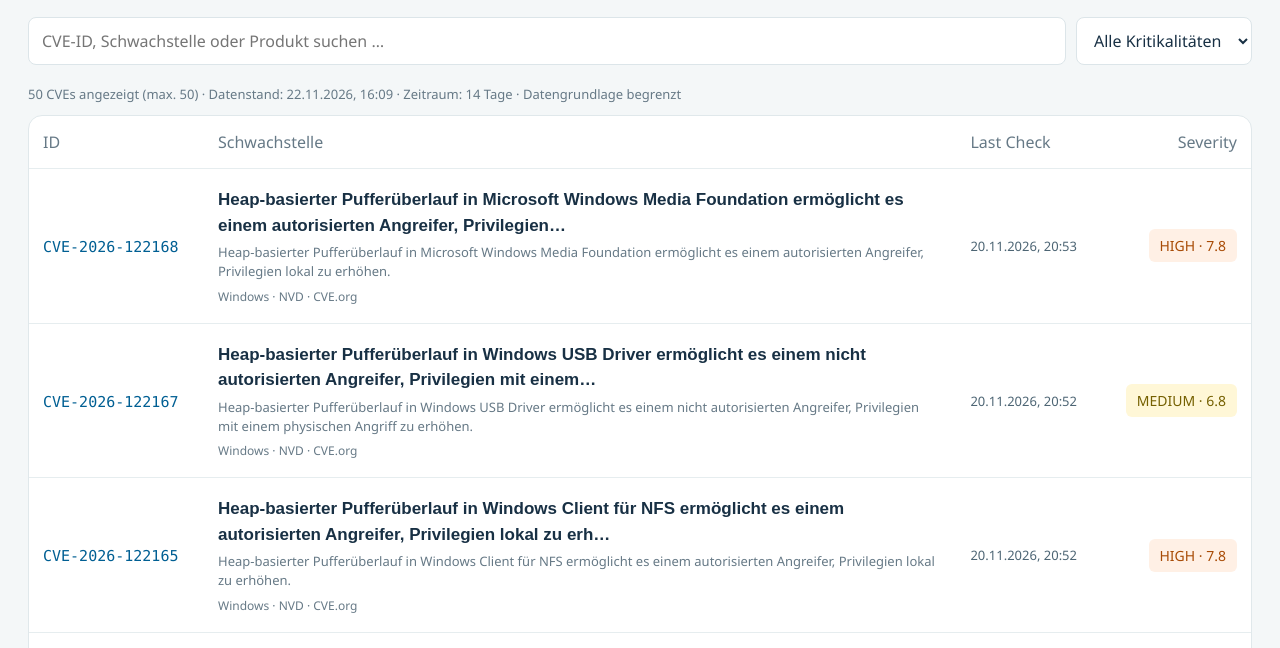
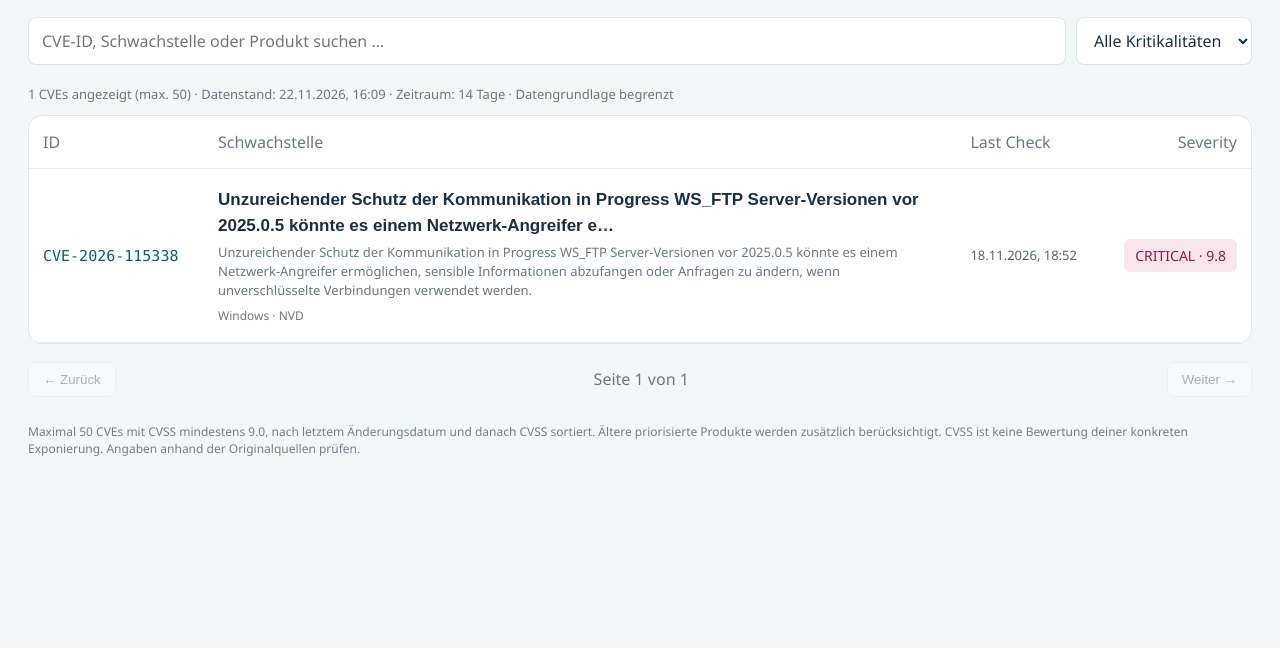
Before and after one commit to marcelry-ops/it-news-radar, a plain HTML site: page cve.html in a window 1280 px wide. Shown: the part 114-762 px from the top of the page. Drawn offline with Linux system fonts and the light colour scheme.

Commit message:
Add files via upload

```diff
--- a/cve.html
+++ b/cve.html
@@ -10,15 +10,15 @@
 <div class="tablewrap"><table class="table"><thead><tr><th>ID</th><th>Schwachstelle</th><th>Last Check</th><th>Severity</th></tr></thead><tbody id="rows"><tr><td colspan="4" class="empty">Daten werden geladen …</td></tr></tbody></table></div>
 <div class="pager"><button id="prev">← Zurück</button><span id="page" class="muted"></span><button id="next">Weiter →</button></div>
 <dialog id="detail"><button class="close" id="close">Schliessen ×</button><div id="detail-body"></div></dialog>
-<footer>Maximal 50 CVEs, nach letztem Änderungsdatum der Datenquelle und danach CVSS sortiert, aus dem konfigurierten Erfassungszeitfenster (standardmässig 14 Tage). CVSS ist keine Bewertung deiner konkreten Exponierung. Angaben anhand der Originalquellen prüfen.</footer>
+<footer>Maximal 50 CVEs mit CVSS mindestens 9.0, nach letztem Änderungsdatum und danach CVSS sortiert. Ältere priorisierte Produkte werden zusätzlich berücksichtigt. CVSS ist keine Bewertung deiner konkreten Exponierung. Angaben anhand der Originalquellen prüfen.</footer>
 </main><script>
 const $=id=>document.getElementById(id);
 const state={items:[],page:0,meta:null};const PAGE_SIZE=25;
 const date=s=>{if(!s)return 'Unbekannt';const d=new Date(s);return Number.isNaN(d.getTime())?'Unbekannt':d.toLocaleString('de-CH',{timeZone:'Europe/Zurich',day:'2-digit',month:'2-digit',year:'numeric',hour:'2-digit',minute:'2-digit'})};
 function el(tag,text,cls){const e=document.createElement(tag);if(text!==undefined)e.textContent=text;if(cls)e.className=cls;return e}
 function score(x){const n=Number(x.score);return x.score===null||x.score===undefined||!Number.isFinite(n)?-1:n}
-function sorted(){return [...state.items].sort((a,b)=>(Date.parse(b.modified)||0)-(Date.parse(a.modified)||0)||score(b)-score(a)||String(a.id).localeCompare(String(b.id))).slice(0,50)}
-function filtered(){const q=$('search').value.trim().toLowerCase(),sev=$('severity').value;return sorted().filter(x=>(!sev||x.severity===sev)&&(!q||[x.id,x.description,...(x.products||[])].join(' ').toLowerCase().includes(q)))}
+function sorted(){return [...state.items].filter(x=>score(x)>=9).sort((a,b)=>(Date.parse(b.modified)||0)-(Date.parse(a.modified)||0)||score(b)-score(a)||String(a.id).localeCompare(String(b.id))).slice(0,50)}
+function filtered(){const q=$('search').value.trim().toLowerCase(),sev=$('severity').value;return sorted().filter(x=>(!sev||x.severity===sev)&&(!q||[x.id,x.title,x.description,...(x.products||[])].join(' ').toLowerCase().includes(q)))}
 function detail(x){const body=$('detail-body');body.replaceChildren();body.append(el('h2',x.id),el('p',`CVSS: ${score(x)<0?'Nicht bewertet':score(x).toFixed(1)} · ${x.severity||'UNRATED'} · ${x.cvssVersion||''}`,'detailmeta'),el('p',`Veröffentlicht: ${date(x.published)} · Letzte Änderung: ${date(x.modified)}`,'detailmeta'),el('h3','Ausführliche Beschreibung'),el('p',x.description||'Keine Beschreibung verfügbar.'),...(x.language==='en'?[el('p','Originaltext auf Englisch – automatische Übersetzung nicht verfügbar.','detailmeta')]:[]),el('h3','Betroffene Produkte'),el('p',(x.products||[]).join(', ')||'Nicht angegeben'));if(x.descriptionOriginal){body.append(el('h3','Englischer Originaltext'),el('p',x.descriptionOriginal))}body.append(el('h3','Originalquellen'));for(const u of [x.url,...(x.references||[])]){try{const url=new URL(u);if(url.protocol!=='https:')continue;const p=el('p'),a=el('a',url.hostname+' – Quelle');a.href=url.href;a.target='_blank';a.rel='noopener noreferrer';p.append(a);body.append(p)}catch{}}$('detail').showModal()}
 function render(){const data=filtered(),pages=Math.max(1,Math.ceil(data.length/PAGE_SIZE));state.page=Math.min(state.page,pages-1);$('rows').replaceChildren();const m=state.meta||{};$('status').textContent=`${data.length} CVEs angezeigt (max. 50) · Datenstand: ${date(m.updatedAt)} · Zeitraum: ${m.windowDays||'?'} Tage${m.truncated?' · Datengrundlage begrenzt':''}${m.warning?' · '+m.warning:''}`;if(!data.length){const tr=el('tr'),td=el('td','Keine passenden CVEs gefunden.','empty');td.colSpan=4;tr.append(td);$('rows').append(tr)}for(const x of data.slice(state.page*PAGE_SIZE,(state.page+1)*PAGE_SIZE)){const tr=el('tr'),idtd=el('td'),id=el('button',x.id,'id'),vtd=el('td'),v=el('button',x.title||x.id,'vuln'),preview=el('span',x.description||'Keine Beschreibung verfügbar.','preview'),context=el('span',[...(x.priorityProducts||[]),...(x.aliases||[]),...(x.sources||[])].join(' · '),'context'),dated=el('td',date(x.modified),'date-cell'),std=el('td'),badge=el('span',`${x.severity||'UNRATED'} · ${score(x)<0?'–':score(x).toFixed(1)}`,'severity '+(x.severity||'UNRATED'));id.addEventListener('click',()=>detail(x));v.addEventListener('click',()=>detail(x));vtd.append(v,preview,context);idtd.append(id);std.append(badge);tr.append(idtd,vtd,dated,std);$('rows').append(tr)}$('page').textContent=`Seite ${state.page+1} von ${pages}`;$('prev').disabled=state.page===0;$('next').disabled=state.page>=pages-1}
 $('search').addEventListener('input',()=>{state.page=0;render()});$('severity').addEventListener('change',()=>{state.page=0;render()});$('prev').addEventListener('click',()=>{state.page--;render()});$('next').addEventListener('click',()=>{state.page++;render()});$('close').addEventListener('click',()=>$('detail').close());
```
